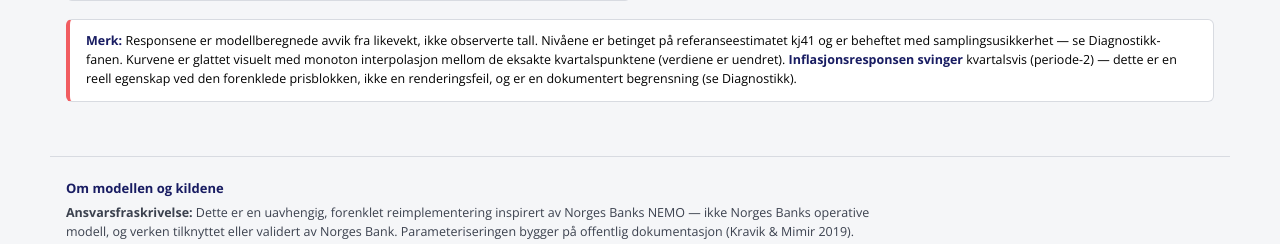
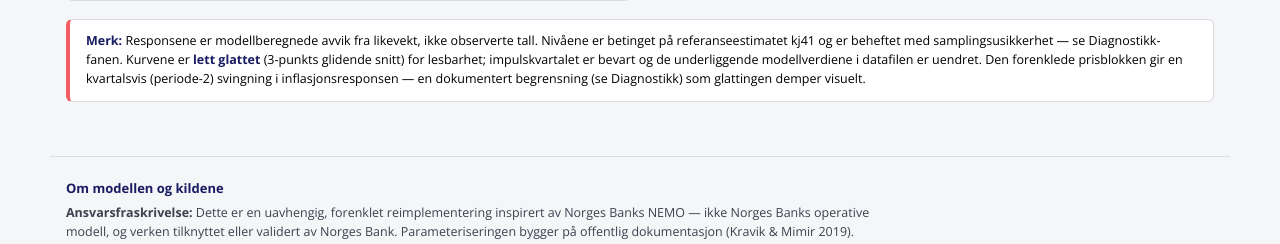
Before and after one commit to marhip97/DSGE-model, a Python web app: template src/nemo/dashboard/templates/dashboard.html in a window 1280 px wide. Shown: the part 1794-2038 px from the top of the page. Run offline with Jinja, Linux system fonts and the light colour scheme; the template is opened without the code that fills it, so the values that code supplies are empty.

Commit message:
[ARK] IRF: lett glatting av kurvene for lesbarhet
Legger på ett pass 3-punkts glidende snitt [0,25/0,5/0,25] på IRF-kurvene (kun
visning). Demper den kvartalsvise (periode-2) svingningen i bl.a. inflasjons-
responsen så kurvene blir jevnere, mens allerede glatte kurver er ~uendret.
Impulskvartalet (K1) bevares, og rådataene i analyse_resultater.json er uendret.
Figurtekst oppdatert.

https://claude.ai/code/session_01GEMGwqELCqkfXwKg79Lp18

```diff
--- a/src/nemo/dashboard/templates/dashboard.html
+++ b/src/nemo/dashboard/templates/dashboard.html
@@ -519,10 +519,10 @@
     <div class="note" style="margin-top:18px">
       <b>Merk:</b> Responsene er modellberegnede avvik fra likevekt, ikke observerte tall.
       Nivåene er betinget på referanseestimatet kj41 og er beheftet med samplingsusikkerhet
-      &mdash; se Diagnostikk-fanen. Kurvene er glattet visuelt med monoton interpolasjon mellom de
-      eksakte kvartalspunktene (verdiene er uendret).
-      <b>Inflasjonsresponsen svinger</b> kvartalsvis (periode-2) — dette er en reell egenskap ved den
-      forenklede prisblokken, ikke en renderingsfeil, og er en dokumentert begrensning (se Diagnostikk).
+      &mdash; se Diagnostikk-fanen. Kurvene er <b>lett glattet</b> (3-punkts glidende snitt) for
+      lesbarhet; impulskvartalet er bevart og de underliggende modellverdiene i datafilen er uendret.
+      Den forenklede prisblokken gir en kvartalsvis (periode-2) svingning i inflasjonsresponsen —
+      en dokumentert begrensning (se Diagnostikk) som glattingen demper visuelt.
     </div>
   </div>
 
@@ -1123,6 +1123,21 @@ function initOversikt() {
   ov('ov-rer', 'rer');
 }
 
+// Lett glatting av IRF-kurver for lesbarhet: ett pass 3-punkts glidende snitt
+// [0,25 / 0,5 / 0,25]. Demper den kvartalsvise (periode-2) svingningen i bl.a.
+// inflasjonsresponsen, mens allerede glatte kurver er tilnærmet uendret.
+// Impuls (K1) og siste punkt bevares; rådataene i datafilen er uendret.
+function irfSmooth(a) {
+  const r = v => Math.round(v * 10000) / 10000;
+  if (!a || a.length < 3) return (a || []).map(r);
+  const out = a.slice();
+  for (let i = 1; i < a.length - 1; i++) {
+    if (a[i - 1] == null || a[i] == null || a[i + 1] == null) continue;
+    out[i] = 0.25 * a[i - 1] + 0.5 * a[i] + 0.25 * a[i + 1];
+  }
+  return out.map(r);
+}
+
 // ════════════ IRF ════════════
 function initIRF() {
   const shocks = Object.keys(IRF_DATA);
@@ -1154,8 +1169,8 @@ function initIRF() {
       : `Normalisert til ${norm.label} ${shock}-sjokk. Prosent.`;
     const labels = Array.from({ length: h }, (_, i) => 'K' + (i + 1));
     IRF_VARMAP.forEach(({ id, key }) => {
-      const vals = (IRF_DATA[shock]?.[key] || []).slice(0, h)
-        .map(v => Math.round(v * scale * 10000) / 10000);
+      const vals = irfSmooth((IRF_DATA[shock]?.[key] || []).slice(0, h)
+        .map(v => v * scale));
       // Gjenoppbygg figuren slik at y-aksen tilpasses de faktiske verdiene (dynamisk skala).
       if (chartReg[id]) chartReg[id].destroy();
       chartReg[id] = makeLine(id, labels, [lineDs(shock, vals, FIN.darkblue)]);
```
Also changed, not shown: docs/index.html (+21 -6 lines).
